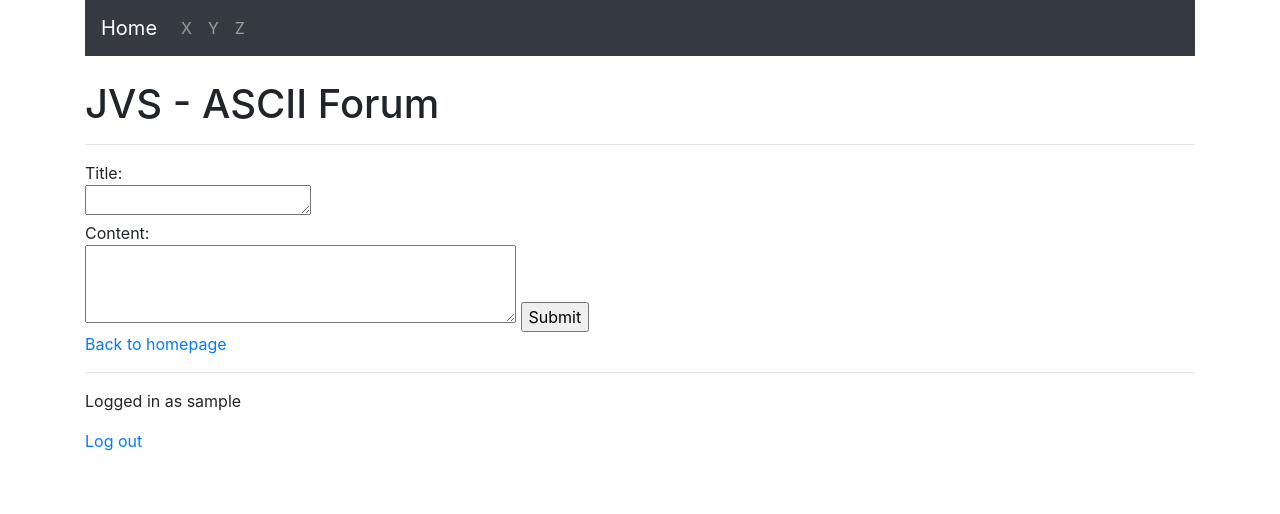
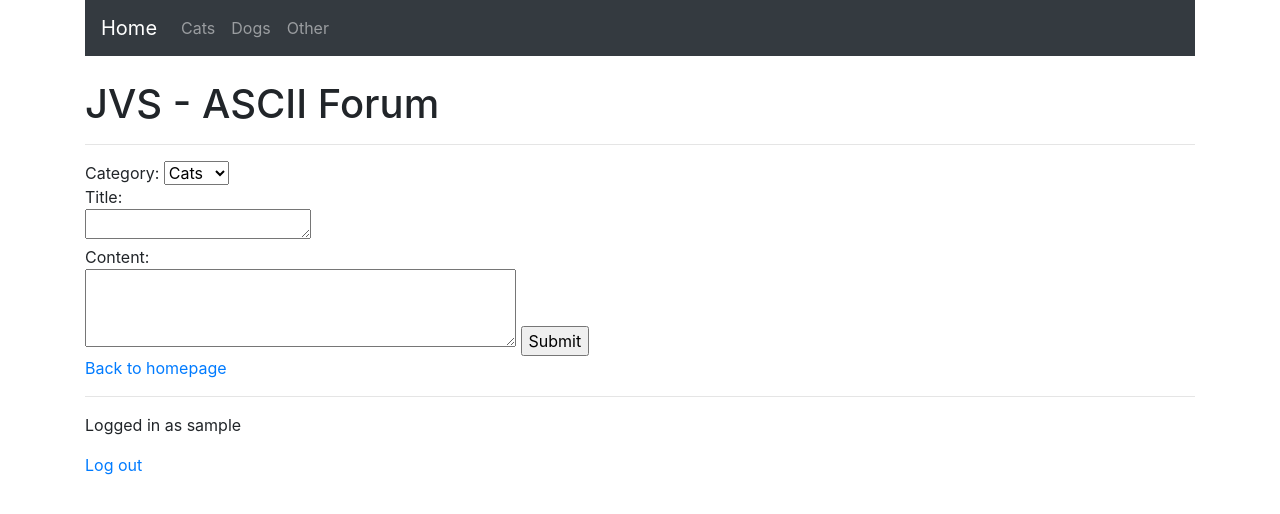
Before and after one commit to JVS23/TsoHa-Forum, a Flask app: page /new in a window 1280 px wide. Shown: the top 514 px of the page. Run offline with Flask 3, Linux system fonts and the light colour scheme; the visitor is signed in with stand-in values (Sample User, id 1); some libraries are stand-ins or nearby versions.

Commit message:
updated modules to support categories

```diff
--- a/app/forum.py
+++ b/app/forum.py
@@ -3,12 +3,12 @@ from datetime import datetime
 import sql
 
 
-def send(title, content):
+def send(title, content, category):
 
     user_id = session.get("user_id")
     time = datetime.now()
     formatted_date = time.strftime("%d.%m.%Y %H:%M:%S")
-    sql.new_thread(title, content, user_id, formatted_date)
+    sql.new_thread(title, content, user_id, category, formatted_date)
 
     return True
 
--- a/app/routes.py
+++ b/app/routes.py
@@ -22,6 +22,21 @@ def home():
     threads = sql.get_threads()
     return render_template("home.html", threads=threads)
 
+@app.route("/cats")
+def cats():
+    threads = sql.get_threads_by_category(1)
+    return render_template("cats.html", threads=threads)
+
+@app.route("/dogs")
+def dogs():
+    threads = sql.get_threads_by_category(2)
+    return render_template("dogs.html", threads=threads)
+
+@app.route("/other")
+def other():
+    threads = sql.get_threads_by_category(3)
+    return render_template("other.html", threads=threads)
+
 
 @app.route("/thread/<int:id>")
 def thread(id):
@@ -34,6 +49,7 @@ def thread(id):
 def send():
     title = request.form["title"]
     content = request.form["content"]
+    category = request.form["category"]
 
     if session["csrf_token"] != request.form["csrf_token"]:
         abort(403)
@@ -41,7 +57,7 @@ def send():
         return render_template("error.html", message="The title is too long")
     if len(content) > 10000:
         return render_template("error.html", message="Content of the post is too long")
-    if forum.send(title, content):
+    if forum.send(title, content, category):
         return redirect("/home")
     else:
         return render_template("error.html", message="Could not create thread")
--- a/app/templates/home.html
+++ b/app/templates/home.html
@@ -20,7 +20,7 @@
         <h3><a href="/thread/{{ thread.id }}">{{ thread.title }}</a></h3>
         <p>{{ thread.content }}</p>
         <br>
-        <p>Created by <b>{{ thread.username }} </b> on {{ thread.created_at }}
+        <p>Created by <b>{{ thread.username }} </b>on {{ thread.created_at }}
  #{{thread.id}} | Replies: 0 | Likes: {{thread.likes}} | <button type="button">Like</button> </p>
     </div>
 {% endfor %}
--- a/app/templates/layout.html
+++ b/app/templates/layout.html
@@ -13,13 +13,13 @@
       <a class="navbar-brand" href="/home">Home</a>
       <ul class="navbar-nav">
         <li class="nav-item">
-          <a class="nav-link" href="#">X</a>
+          <a class="nav-link" href="/cats">Cats</a>
         </li>
         <li class="nav-item">
-          <a class="nav-link" href="#">Y</a>
+          <a class="nav-link" href="/dogs">Dogs</a>
         </li>
         <li class="nav-item">
-            <a class="nav-link" href="#">Z</a>
+            <a class="nav-link" href="/other">Other</a>
           </li>
       </ul>
     </nav>
--- a/app/templates/new.html
+++ b/app/templates/new.html
@@ -5,6 +5,13 @@
 {% block content %}
 
 <form action="/send" method="post" onsubmit="return check(this)">
+    Category:
+    <select id="category" name="category">
+        <option value="1">Cats</option>
+        <option value="2">Dogs</option>
+        <option value="3">Other</option>
+    </select>
+    <br>
     Title: <br>
     <textarea name="title" rows="1" cols="20"></textarea>
     <br>
```
Also changed, not shown: app/sql.py (+10 -3 lines).
